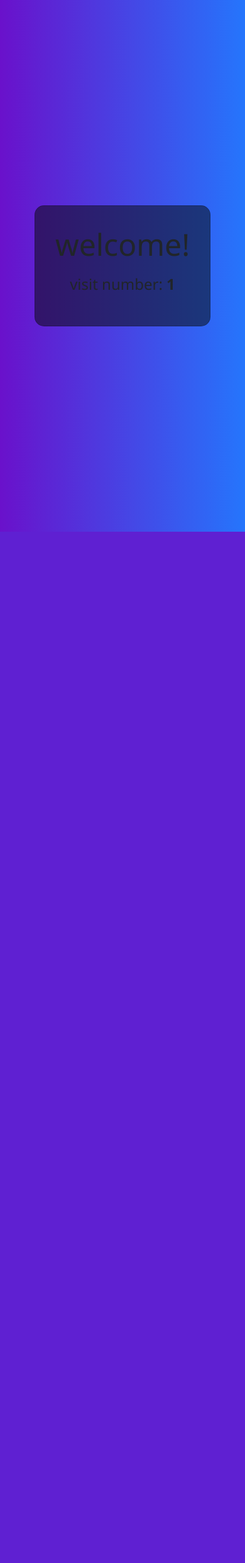
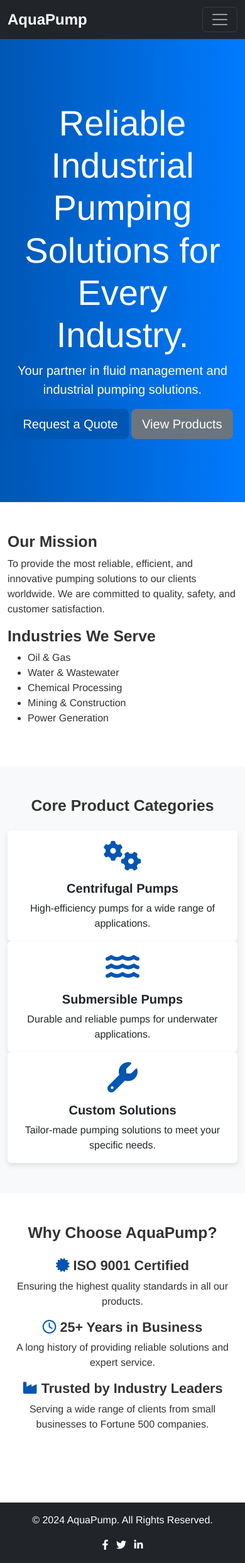
Before and after one commit to orivann/ProjectApp, a Flask app: page / in a window 390 px wide. Shown: the whole page at 63% size. Before the commit the page ends 844 px from the top, so only its background shows below. Run offline with Flask 3, Linux system fonts and the light colour scheme.

Commit message:
feat: Build MVP website for AquaPump
This commit introduces a complete MVP website for AquaPump, a fictional company specializing in industrial pumps. The previous visit counter application has been removed and replaced with a multi-page website built with Flask and Bootstrap.

The website includes the following pages:
- Home
- Products
- Services
- About Us
- Contact

The structure, branding, and content are based on the user's detailed requirements. The site is responsive and uses a professional blue, white, and grey color scheme.

Font Awesome icons are used as placeholders for images, with TODO comments in the HTML indicating where real images can be added in the future.

```diff
--- a/app.py
+++ b/app.py
@@ -1,25 +1,26 @@
-from flask import Flask, session, render_template
-from flask_session import Session
-import redis
-import os
+from flask import Flask, render_template
 
 app = Flask(__name__)
 
-app.config["SECRET_KEY"] = "supersecretkey"
-app.config["SESSION_TYPE"] = "redis"
-app.config["SESSION_REDIS"] = redis.Redis(
-    host=os.environ.get("REDIS_HOST", "redis"),
-    port=int(os.environ.get("REDIS_PORT", 6379))
-)
-Session(app)
+@app.route("/")
+def home():
+    return render_template("index.html")
 
-@app.route("/")
-def index():
-    if "visits" in session:
-        session["visits"] = session.get("visits") + 1
-    else:
-        session["visits"] = 1
-    return render_template("index.html", visits=session["visits"])
+@app.route("/products")
+def products():
+    return render_template("products.html")
+
+@app.route("/services")
+def services():
+    return render_template("services.html")
+
+@app.route("/about")
+def about():
+    return render_template("about.html")
+
+@app.route("/contact")
+def contact():
+    return render_template("contact.html")
 
 if __name__ == "__main__":
     app.run(host="0.0.0.0", port=5000)
--- /dev/null
+++ b/static/css/style.css
@@ -0,0 +1,71 @@
+/* Custom styles for AquaPump website */
+
+/* --- General Styles --- */
+body {
+    font-family: 'Helvetica Neue', Helvetica, Arial, sans-serif;
+    color: #333;
+}
+
+h1, h2, h3, h4, h5, h6 {
+    font-weight: 700;
+}
+
+.btn-primary {
+    background-color: #0056b3;
+    border-color: #0056b3;
+}
+
+.btn-primary:hover {
+    background-color: #004494;
+    border-color: #003b80;
+}
+
+.btn-secondary {
+    background-color: #6c757d;
+    border-color: #6c757d;
+}
+
+.text-primary {
+    color: #0056b3 !important;
+}
+
+/* --- Navigation --- */
+.navbar-brand {
+    font-weight: bold;
+    font-size: 1.5rem;
+}
+
+/* --- Hero Section --- */
+.hero-section {
+    background: linear-gradient(to right, #0056b3, #007bff);
+    padding: 100px 0;
+}
+
+.hero-section h1 {
+    font-size: 3.5rem;
+}
+
+/* --- Sections --- */
+section {
+    padding: 60px 0;
+}
+
+.bg-light {
+    background-color: #f8f9fa !important;
+}
+
+/* --- Cards --- */
+.card {
+    border: none;
+    box-shadow: 0 4px 8px rgba(0,0,0,0.1);
+    transition: transform 0.3s;
+}
+
+.card:hover {
+    transform: translateY(-5px);
+}
+
+/* --- Footer --- */
+footer {
+    background-color: #343a40 !important;
+}
--- /dev/null
+++ b/templates/base.html
@@ -0,0 +1,54 @@
+<!DOCTYPE html>
+<html lang="en">
+<head>
+    <meta charset="UTF-8">
+    <meta name="viewport" content="width=device-width, initial-scale=1.0">
+    <title>{% block title %}AquaPump{% endblock %}</title>
+    <!-- Bootstrap CDN -->
+    <link href="https://cdn.jsdelivr.net/npm/bootstrap@5.3.1/dist/css/bootstrap.min.css" rel="stylesheet">
+    <!-- Custom CSS -->
+    <link rel="stylesheet" href="{{ url_for('static', filename='css/style.css') }}">
+    <!-- Font Awesome -->
+    <link rel="stylesheet" href="https://cdnjs.cloudflare.com/ajax/libs/font-awesome/6.4.2/css/all.min.css">
+</head>
+<body>
+    <!-- Navigation -->
+    <nav class="navbar navbar-expand-lg navbar-dark bg-dark">
+        <div class="container-fluid">
+            <a class="navbar-brand" href="{{ url_for('home') }}">AquaPump</a>
+            <button class="navbar-toggler" type="button" data-bs-toggle="collapse" data-bs-target="#navbarNav" aria-controls="navbarNav" aria-expanded="false" aria-label="Toggle navigation">
+                <span class="navbar-toggler-icon"></span>
+            </button>
+            <div class="collapse navbar-collapse" id="navbarNav">
+                <ul class="navbar-nav ms-auto">
+                    <li class="nav-item"><a class="nav-link" href="{{ url_for('home') }}">Home</a></li>
+                    <li class="nav-item"><a class="nav-link" href="{{ url_for('products') }}">Products</a></li>
+                    <li class="nav-item"><a class="nav-link" href="{{ url_for('services') }}">Services</a></li>
+                    <li class="nav-item"><a class="nav-link" href="{{ url_for('about') }}">About Us</a></li>
+                    <li class="nav-item"><a class="nav-link" href="{{ url_for('contact') }}">Contact</a></li>
+                </ul>
+            </div>
+        </div>
+    </nav>
+
+    <!-- Page Content -->
+    <main>
+        {% block content %}{% endblock %}
+    </main>
+
+    <!-- Footer -->
+    <footer class="bg-dark text-white text-center p-3 mt-5">
+        <div class="container">
+            <p>&copy; 2024 AquaPump. All Rights Reserved.</p>
+            <div>
+                <a href="#" class="text-white me-2"><i class="fab fa-facebook-f"></i></a>
+                <a href="#" class="text-white me-2"><i class="fab fa-twitter"></i></a>
+                <a href="#" class="text-white"><i class="fab fa-linkedin-in"></i></a>
+            </div>
+        </div>
+    </footer>
+
+    <!-- Bootstrap JS -->
+    <script src="https://cdn.jsdelivr.net/npm/bootstrap@5.3.1/dist/js/bootstrap.bundle.min.js"></script>
+</body>
+</html>
--- a/templates/index.html
+++ b/templates/index.html
@@ -1,39 +1,101 @@
-<!DOCTYPE html>
-<html lang="en">
-<head>
-    <meta charset="UTF-8">
-    <title>count: </title>
-    <!-- Bootstrap CDN -->
-    <link href="https://cdn.jsdelivr.net/npm/bootstrap@5.3.1/dist/css/bootstrap.min.css" rel="stylesheet">
-    <style>
-        body {
-            background: linear-gradient(to right, #6a11cb, #2575fc);
-            color: white;
-            display: flex;
-            justify-content: center;
-            align-items: center;
-            height: 100vh;
-            font-family: 'Segoe UI', sans-serif;
-        }
-        .card {
-            background: rgba(6,9,3,0.5);
-            padding: 2rem;
-            border-radius: 15px;
-            text-align: center;
-        }
-        h1 {
-            font-size: 3rem;
-            margin-bottom: 1rem;
-        }
-        p {
-            font-size: 1.5rem;
-        }
-    </style>
-</head>
-<body>
-    <div class="card">
-        <h1>welcome!</h1>
-        <p>visit number: <strong>{{ visits }}</strong></p>
+{% extends "base.html" %}
+
+{% block title %}Home - AquaPump{% endblock %}
+
+{% block content %}
+<!-- Hero Section -->
+<!-- TODO: Add a background image here. e.g., style="background-image: url('{{ url_for('static', filename='images/hero-background.jpg') }}');" -->
+<header class="hero-section text-white text-center">
+    <div class="container">
+        <h1 class="display-4">Reliable Industrial Pumping Solutions for Every Industry.</h1>
+        <p class="lead">Your partner in fluid management and industrial pumping solutions.</p>
+        <a href="{{ url_for('contact') }}" class="btn btn-primary btn-lg">Request a Quote</a>
+        <a href="{{ url_for('products') }}" class="btn btn-secondary btn-lg">View Products</a>
     </div>
-</body>
-</html>
+</header>
+
+<!-- Mission & Industries Section -->
+<section class="py-5">
+    <div class="container">
+        <div class="row">
+            <div class="col-md-6">
+                <h2>Our Mission</h2>
+                <p>To provide the most reliable, efficient, and innovative pumping solutions to our clients worldwide. We are committed to quality, safety, and customer satisfaction.</p>
+            </div>
+            <div class="col-md-6">
+                <h2>Industries We Serve</h2>
+                <ul>
+                    <li>Oil & Gas</li>
+                    <li>Water & Wastewater</li>
+                    <li>Chemical Processing</li>
+                    <li>Mining & Construction</li>
+                    <li>Power Generation</li>
+                </ul>
+            </div>
+        </div>
+    </div>
+</section>
+
+<!-- Product Categories Section -->
+<section class="bg-light py-5">
+    <div class="container">
+        <h2 class="text-center mb-4">Core Product Categories</h2>
+        <div class="row text-center">
+            <div class="col-md-4">
+                <div class="card h-100">
+                    <!-- TODO: Replace icon with product image -->
+                    <!-- <img src="{{ url_for('static', filename='images/centrifugal-pump.jpg') }}" class="card-img-top" alt="Centrifugal Pump"> -->
+                    <div class="card-body">
+                        <i class="fas fa-cogs fa-3x text-primary mb-3"></i>
+                        <h5 class="card-title">Centrifugal Pumps</h5>
+                        <p class="card-text">High-efficiency pumps for a wide range of applications.</p>
+                    </div>
+                </div>
+            </div>
+            <div class="col-md-4">
+                <div class="card h-100">
+                    <!-- TODO: Replace icon with product image -->
+                    <!-- <img src="{{ url_for('static', filename='images/submersible-pump.jpg') }}" class="card-img-top" alt="Submersible Pump"> -->
+                    <div class="card-body">
+                        <i class="fas fa-water fa-3x text-primary mb-3"></i>
+                        <h5 class="card-title">Submersible Pumps</h5>
+                        <p class="card-text">Durable and reliable pumps for underwater applications.</p>
+                    </div>
+                </div>
+            </div>
+            <div class="col-md-4">
+                <div class="card h-100">
+                    <!-- TODO: Replace icon with product image -->
+                    <!-- <img src="{{ url_for('static', filename='images/custom-solution.jpg') }}" class="card-img-top" alt="Custom Solution"> -->
+                    <div class="card-body">
+                        <i class="fas fa-wrench fa-3x text-primary mb-3"></i>
+                        <h5 class="card-title">Custom Solutions</h5>
+                        <p class="card-text">Tailor-made pumping solutions to meet your specific needs.</p>
+                    </div>
+                </div>
+            </div>
+        </div>
+    </div>
+</section>
+
+<!-- Trust Signals Section -->
+<section class="py-5">
+    <div class="container">
+        <h2 class="text-center mb-4">Why Choose AquaPump?</h2>
+        <div class="row text-center">
+            <div class="col-md-4">
+                <h4><i class="fas fa-certificate text-primary"></i> ISO 9001 Certified</h4>
+                <p>Ensuring the highest quality standards in all our products.</p>
+            </div>
+            <div class="col-md-4">
+                <h4><i class="far fa-clock text-primary"></i> 25+ Years in Business</h4>
+                <p>A long history of providing reliable solutions and expert service.</p>
+            </div>
+            <div class="col-md-4">
+                <h4><i class="fas fa-industry text-primary"></i> Trusted by Industry Leaders</h4>
+                <p>Serving a wide range of clients from small businesses to Fortune 500 companies.</p>
+            </div>
+        </div>
+    </div>
+</section>
+{% endblock %}
```
Also changed, not shown: templates/about.html (added, +40 -0 lines), templates/contact.html (added, +51 -0 lines), templates/products.html (added, +58 -0 lines), templates/services.html (added, +44 -0 lines), 1 other file.
